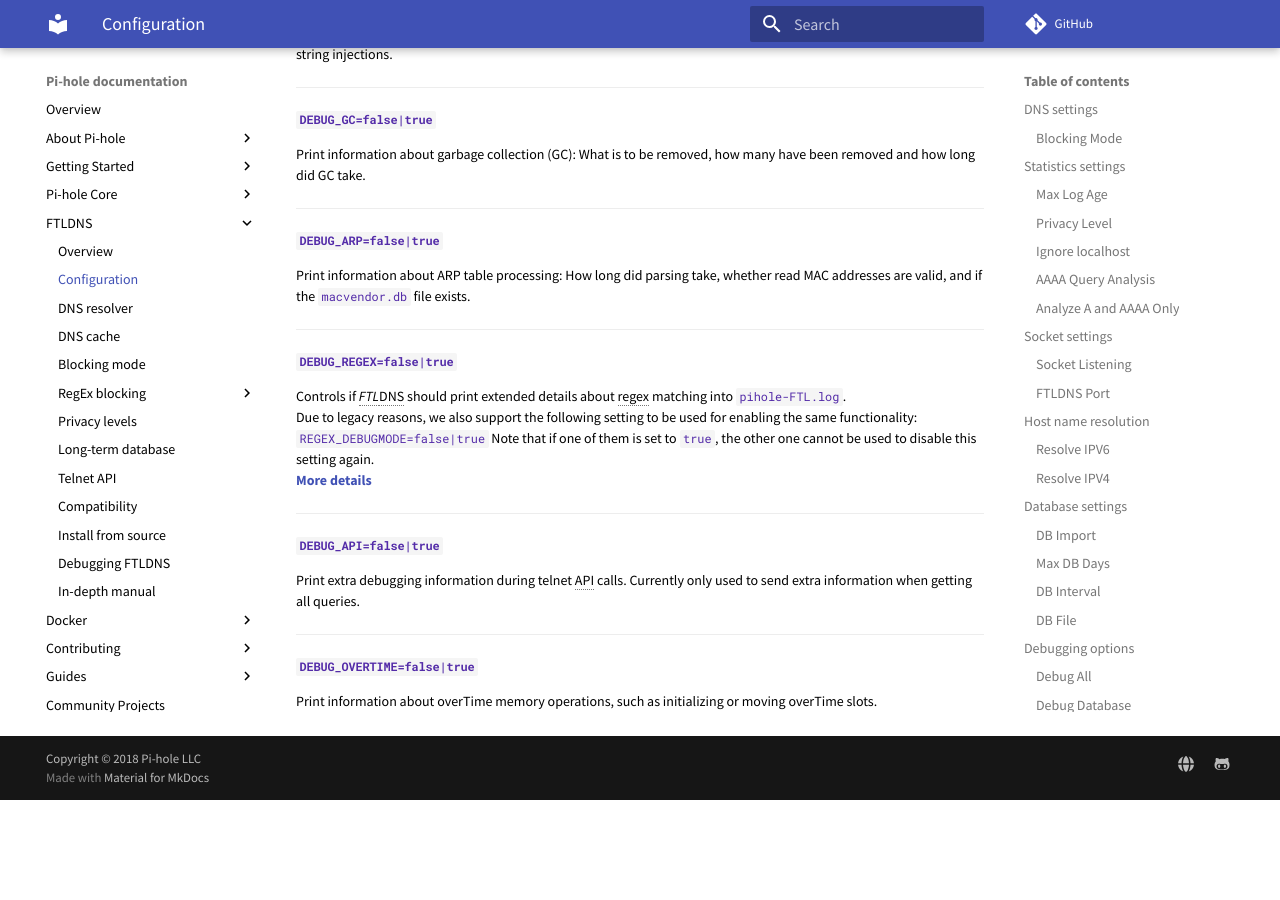
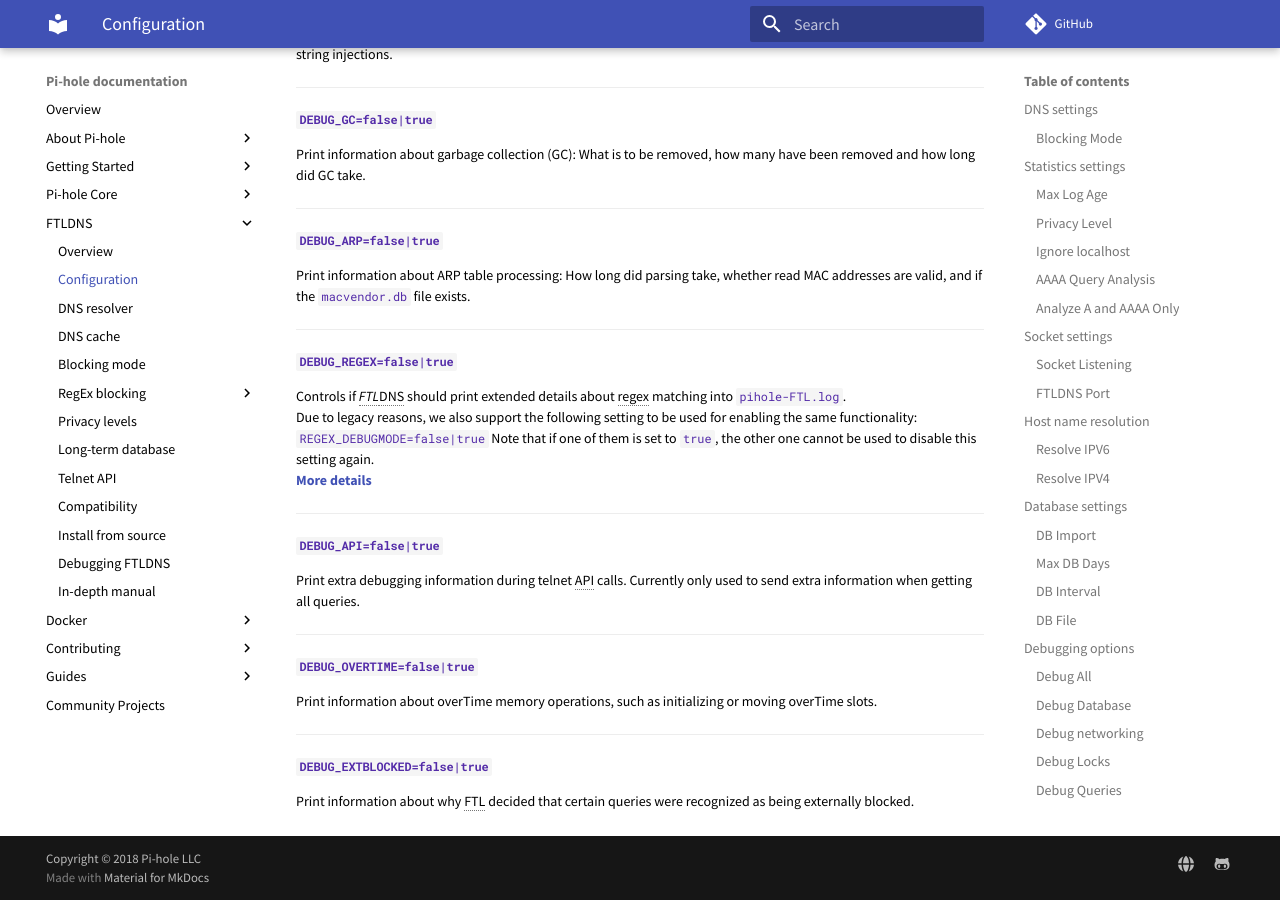
Before and after one commit to pi-hole/docs, an MkDocs documentation site: the page built from docs/ftldns/configfile.md, in a window 1280 px wide and 900 px high, scrolled down 2609 px. Built offline with MkDocs 1.6.1 and Material for MkDocs 9.7.7, drawn with Linux system fonts in a browser that asks for light colours; comment, search, counter and statistics services are not loaded; before the commit the page ends 3409 px from its top, so only the background shows below that.

Commit message:
Add description of DEBUG_EXTBLOCKED config option.
Signed-off-by: DL6ER <dl6er@dl6er.de>

```diff
--- a/docs/ftldns/configfile.md
+++ b/docs/ftldns/configfile.md
@@ -97,5 +97,8 @@
 <hr/>
 #### `DEBUG_OVERTIME=false|true` {#debug_overtime data-toc-label='Debug overTime'}
   Print information about overTime memory operations, such as initializing or moving overTime slots.
+<hr/>
+#### `DEBUG_EXTBLOCKED=false|true` {#debug_extblocked data-toc-label='Debug externally blocked'}
+  Print information about why FTL decided that certain queries were recognized as being externally blocked.
 
 {!abbreviations.md!}
```
